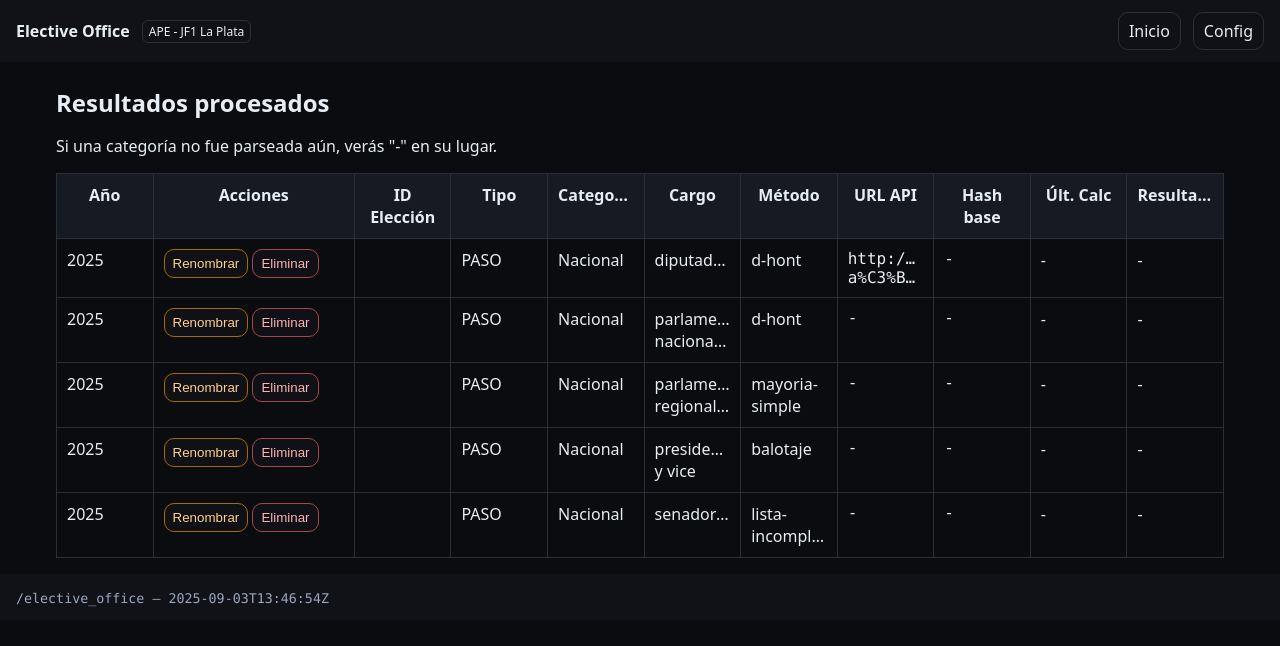
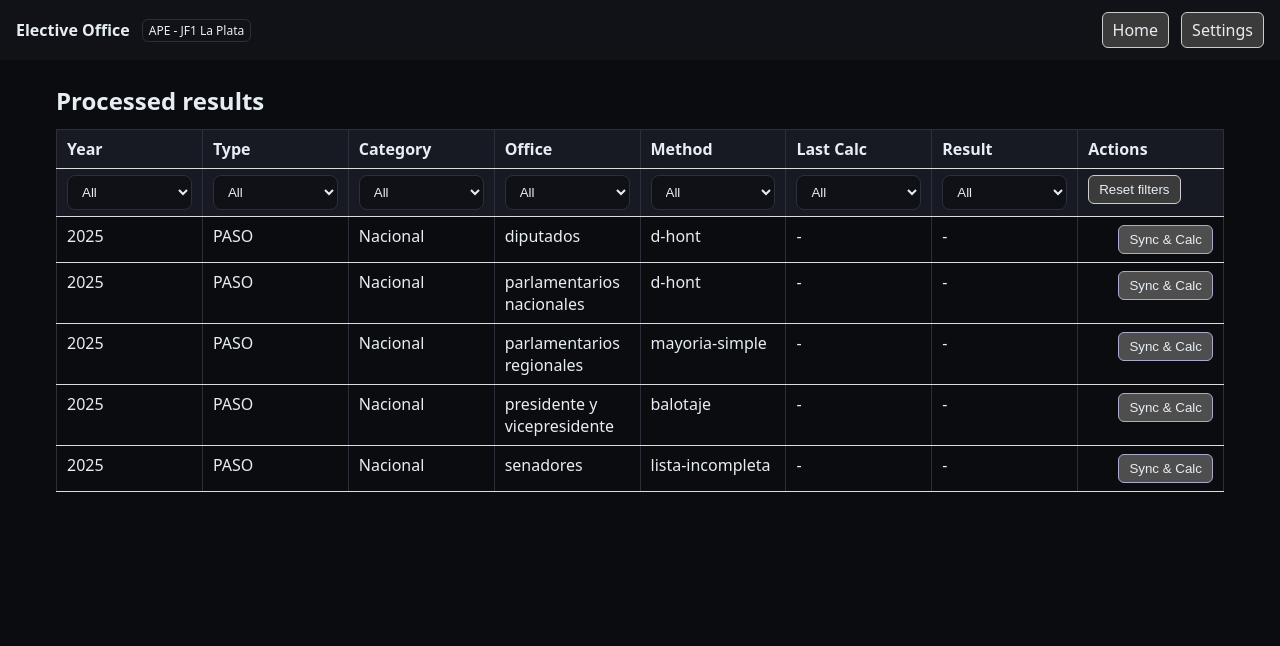
Before and after one commit to TobiasCoding/elective_offices_server, a FastAPI app: page /elective_office/ in a window 1280 px wide. Shown: the top 646 px of the page. Run offline with FastAPI, Linux system fonts and the light colour scheme.

Commit message:
[auto] Update

```diff
--- a/config/db.json
+++ b/config/db.json
@@ -6,7 +6,7 @@
         "phases": {
           "PASO": {
             "entries": {
-              "presidente y vice": {
+              "presidente y vicepresidente": {
                 "method": "balotaje",
                 "url": null,
                 "seats": null,
--- a/templates/index.html
+++ b/templates/index.html
@@ -1,93 +1,266 @@
-{% extends "layout.html" %} {% block content %}
-<h2>Resultados procesados</h2>
-<p>Si una categoría no fue parseada aún, verás "-" en su lugar.</p>
-<table>
+{% extends "layout.html" %}
+{% block content %}
+<h2>Processed results</h2>
+
+<table id="results-table">
   <thead>
     <tr>
-      <th>Año</th>
-      <th style="width:22ch;">Acciones</th>
-      <th>ID Elección</th>
-      <th>Tipo</th>
-      <th>Categoría</th>
-      <th>Cargo</th>
-      <th>Método</th>
-      <th>URL API</th>
-      <th>Hash base</th>
-      <th>Últ. Calc</th>
-      <th>Resultado</th>
+      <!-- Visible column headers (translated) -->
+      <th>Year</th>
+      <th>Type</th>
+      <th>Category</th>
+      <th>Office</th>
+      <th>Method</th>
+      <th>Last Calc</th>
+      <th>Result</th>
+      <th class="actions">Actions</th>
+    </tr>
+    <!-- Filters row: will be populated by JS with available options per column -->
+    <tr id="filters-row">
+      <!-- Each <th> will receive a <select> built from unique values in that column -->
+      <th data-filter-for="Year"></th>
+      <th data-filter-for="Type"></th>
+      <th data-filter-for="Category"></th>
+      <th data-filter-for="Office"></th>
+      <th data-filter-for="Method"></th>
+      <th data-filter-for="Last Calc"></th>
+      <th data-filter-for="Result"></th>
+      <th><!-- no filter for Actions --></th>
     </tr>
   </thead>
   <tbody>
     {% for row in rows %}
-    <tr>
+    <tr data-year="{{ row.year }}" data-type="{{ row.election_type }}" data-category="{{ row.category }}"
+      data-office="{{ row.office }}" data-method="{{ row.method }}" data-lastcalc="{{ row.last_calc or '-' }}"
+      data-hasresult="{{ 'yes' if row.result else 'no' }}">
       <td>{{ row.year }}</td>
-      <td class="actions">
-        <button class="btn warn" type="button" data-rename-year="{{ row.year }}">Renombrar</button>
-        <button class="btn danger" type="button" data-delete-year="{{ row.year }}">Eliminar</button>
-      </td>
-      <td>{{ row.election_id }}</td>
       <td>{{ row.election_type }}</td>
       <td>{{ row.category }}</td>
       <td>{{ row.office }}</td>
       <td>{{ row.method }}</td>
-      <td class="mono">{{ row.url or '-' }}</td>
-      <td class="mono">{{ row.base_sha256 or '-' }}</td>
       <td>{{ row.last_calc or '-' }}</td>
       <td>
         {% if row.result %}
         <details>
-          <summary class="btn ok">Ver asignación</summary>
+          <summary class="btn ok">View allocation</summary>
           <pre class="mono">{{ row.result|tojson(indent=2) }}</pre>
         </details>
-        {% else %} - {% endif %}
+        {% else %}
+        -
+        {% endif %}
+      </td>
+      <td class="right">
+        <!-- Single action: Sync & Calc (rightmost).
+             Uses data-* attributes from the row for payload. -->
+        <button class="btn primary sync-btn" type="button" data-year="{{ row.year }}"
+          data-type="{{ row.election_type }}" data-category="{{ row.category }}" data-office="{{ row.office }}"
+          data-method="{{ row.method }}" title="Synchronize sources and calculate results">
+          Sync &amp; Calc
+        </button>
       </td>
     </tr>
     {% endfor %}
   </tbody>
 </table>
 
-<!-- Formularios ocultos para acciones de Año -->
-<form id="frmRenameYear" method="post" action="/elective_office/config/rename_year" style="display:none;">
-  <input type="hidden" name="old_year" id="oldYearField" />
-  <input type="hidden" name="new_year" id="newYearField" />
-  <!-- submit real se hace por JS -->
-  <button type="submit">submit</button>
-  </form>
-<form id="frmDeleteYear" method="post" action="/elective_office/config/delete_year" style="display:none;">
-  <input type="hidden" name="year" id="delYearField" />
-  <button type="submit">submit</button>
-  </form>
+<!-- Minimal styles; rely on existing .btn/.ok/.mono if defined in layout.css -->
+<style>
+  #results-table {
+    width: 100%;
+    border-collapse: collapse;
+  }
+
+  #results-table th,
+  #results-table td {
+    padding: 8px 10px;
+    border-bottom: 1px solid #ddd;
+    vertical-align: top;
+  }
+
+  #results-table thead th {
+    text-align: left;
+  }
+
+  #results-table thead tr#filters-row th {
+    padding: 6px 10px;
+  }
+
+  #results-table select {
+    width: 100%;
+    max-width: 220px;
+  }
+
+  td.right,
+  th.actions {
+    text-align: right;
+    white-space: nowrap;
+  }
+
+  .btn {
+    cursor: pointer;
+    padding: 6px 10px;
+    border: 1px solid #ccc;
+    border-radius: 6px;
+    background: #3b3b3b;
+  }
+
+  .btn.primary {
+    background: rgb(78, 78, 78);
+    border-color: #aac;
+  }
+
+  .btn:disabled {
+    opacity: 0.6;
+    cursor: not-allowed;
+  }
+
+  .mono {
+    font-family: ui-monospace, SFMono-Regular, Menlo, Consolas, "Liberation Mono", monospace;
+  }
+</style>
 
 <script>
-  (function () {
-    // Renombrar año
-    document.querySelectorAll('[data-rename-year]').forEach(btn => {
-      btn.addEventListener('click', () => {
-        const oldYear = btn.getAttribute('data-rename-year');
-        const proposed = prompt(`Nuevo valor para el año ${oldYear}:`, oldYear);
-        if (!proposed) return;
-        const trimmed = proposed.trim();
-        if (!/^\d{4}$/.test(trimmed)) {
-          alert('El año debe tener 4 dígitos.');
-          return;
-        }
-        const $frm = document.getElementById('frmRenameYear');
-        document.getElementById('oldYearField').value = oldYear;
-        document.getElementById('newYearField').value = trimmed;
-        $frm.submit();
+  // --- Helper: extract a normalized display value for a cell (used in filtering) ---
+  function cellDisplayValue(td, colName) {
+    // For "Result" we consider "With result" vs "-"
+    if (colName === "Result") {
+      const hasDetails = td.querySelector("details") !== null;
+      return hasDetails ? "With result" : "-";
+    }
+    const text = (td.textContent || "").trim();
+    return text === "" ? "-" : text;
+  }
+
+  // --- Build filter selects using unique values found in each column ---
+  document.addEventListener("DOMContentLoaded", () => {
+    const table = document.getElementById("results-table");
+    const thead = table.querySelector("thead");
+    const filtersRow = document.getElementById("filters-row");
+    const tbody = table.querySelector("tbody");
+
+    // Column mapping (visible columns only; Actions excluded)
+    const columns = ["Year", "Type", "Category", "Office", "Method", "Last Calc", "Result"];
+    const headerCells = Array.from(thead.querySelectorAll("tr:first-child th"));
+    const colIndexByName = {};
+    columns.forEach(name => {
+      const idx = headerCells.findIndex(th => (th.textContent || "").trim() === name);
+      if (idx >= 0) colIndexByName[name] = idx;
+    });
+
+    // Collect unique values per column by scanning the current rows
+    const uniques = {};
+    columns.forEach(name => uniques[name] = new Set());
+
+    Array.from(tbody.rows).forEach(tr => {
+      columns.forEach(name => {
+        const idx = colIndexByName[name];
+        if (idx == null) return;
+        const td = tr.cells[idx];
+        if (!td) return;
+        uniques[name].add(cellDisplayValue(td, name));
       });
     });
 
-    // Eliminar año
-    document.querySelectorAll('[data-delete-year]').forEach(btn => {
-      btn.addEventListener('click', () => {
-        const year = btn.getAttribute('data-delete-year');
-        if (!confirm(`¿Eliminar el año ${year}? Se perderá toda su configuración.`)) return;
-        const $frm = document.getElementById('frmDeleteYear');
-        document.getElementById('delYearField').value = year;
-        $frm.submit();
+    // Populate the <select> filters
+    columns.forEach(name => {
+      const th = filtersRow.querySelector(`th[data-filter-for="${name}"]`);
+      if (!th) return;
+      const sel = document.createElement("select");
+      sel.setAttribute("data-col-name", name);
+
+      // "All" option
+      const optAll = document.createElement("option");
+      optAll.value = "";
+      optAll.textContent = "All";
+      sel.appendChild(optAll);
+
+      // Sorted unique options
+      const sortedVals = Array.from(uniques[name]).sort((a, b) => {
+        // Numeric sort for Year; lexical for others
+        if (name === "Year") {
+          const an = parseInt(a, 10), bn = parseInt(b, 10);
+          if (!isNaN(an) && !isNaN(bn)) return an - bn;
+        }
+        return ("" + a).localeCompare("" + b);
       });
+      for (const v of sortedVals) {
+        const opt = document.createElement("option");
+        opt.value = v;
+        opt.textContent = v;
+        sel.appendChild(opt);
+      }
+
+      // Change handler triggers filtering
+      sel.addEventListener("change", applyFilters);
+      th.appendChild(sel);
     });
-  })();
+
+    // Add a small "Reset" button at the end of the filters row (Actions column)
+    const actionsFilterTh = filtersRow.lastElementChild;
+    const resetBtn = document.createElement("button");
+    resetBtn.type = "button";
+    resetBtn.className = "btn";
+    resetBtn.textContent = "Reset filters";
+    resetBtn.addEventListener("click", () => {
+      filtersRow.querySelectorAll("select").forEach(s => s.value = "");
+      applyFilters();
+    });
+    actionsFilterTh.appendChild(resetBtn);
+
+    // Filtering logic: show only rows that match all selected filters
+    function applyFilters() {
+      const active = {};
+      filtersRow.querySelectorAll("select").forEach(s => {
+        const col = s.getAttribute("data-col-name");
+        active[col] = s.value; // empty string means "All"
+      });
+
+      Array.from(tbody.rows).forEach(tr => {
+        let visible = true;
+        for (const colName of columns) {
+          const wanted = active[colName];
+          if (!wanted) continue; // no filter for this column
+          const idx = colIndexByName[colName];
+          const td = tr.cells[idx];
+          const val = cellDisplayValue(td, colName);
+          if (val !== wanted) { visible = false; break; }
+        }
+        tr.style.display = visible ? "" : "none";
+      });
+    }
+
+    // --- Sync & Calc action handler (single action, rightmost column) ---
+    tbody.addEventListener("click", async (ev) => {
+      const btn = ev.target.closest(".sync-btn");
+      if (!btn) return;
+      btn.disabled = true;
+      const tr = btn.closest("tr");
+
+      // Build a JSON payload from row attributes
+      const payload = {
+        year: tr.getAttribute("data-year"),
+        election_type: tr.getAttribute("data-type"),
+        category: tr.getAttribute("data-category"),
+        office: tr.getAttribute("data-office"),
+        method: tr.getAttribute("data-method")
+      };
+
+      try {
+        // POST to backend endpoint (adjust path if needed)
+        const res = await fetch("/api/sync-calc", {
+          method: "POST",
+          headers: { "Content-Type": "application/json" },
+          body: JSON.stringify(payload)
+        });
+        if (!res.ok) throw new Error("Request failed: " + res.status);
+        // Optional: give quick feedback
+        btn.textContent = "Queued ✓";
+      } catch (e) {
+        console.error(e);
+        alert("Sync & Calc failed. Check logs.");
+        btn.disabled = false;
+      }
+    });
+  });
 </script>
 {% endblock %}
--- a/templates/layout.html
+++ b/templates/layout.html
@@ -248,16 +248,13 @@
       <span class="badge">APE - JF1 La Plata</span>
     </div>
     <nav class="row">
-      <a class="btn" href="/elective_office/">Inicio</a>
-      <a class="btn" href="/elective_office/config">Config</a>
+      <a class="btn" href="/elective_office/">Home</a>
+      <a class="btn" href="/elective_office/config">Settings</a>
     </nav>
   </header>
   <main>
     {% block content %}{% endblock %}
   </main>
-  <footer>
-    <small class="mono">/elective_office — {{ now }}</small>
-  </footer>
 </body>
 
 </html>
```
Also changed, not shown: templates/config.html (+9 -0 lines), README.md, 1 other file.
